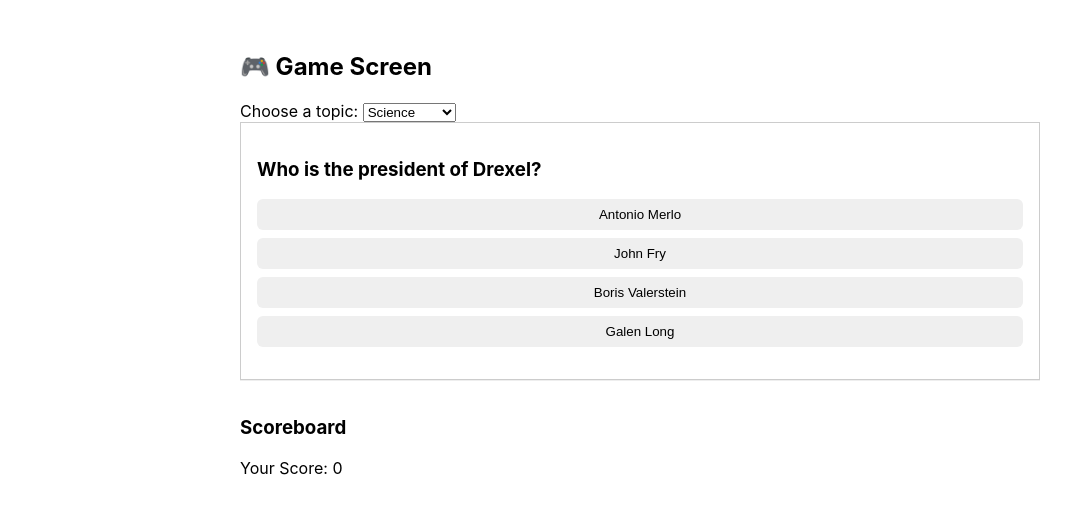
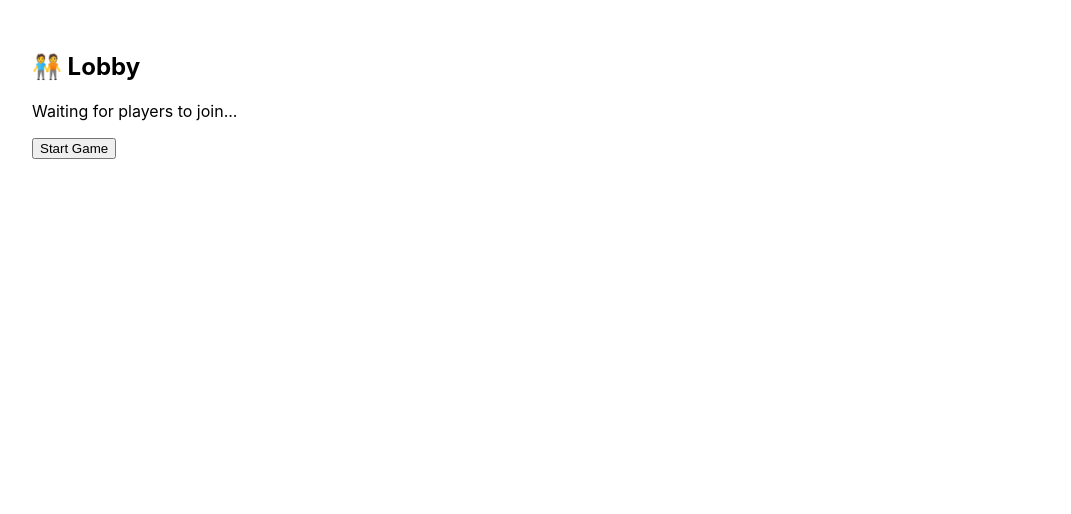
Before and after one commit to ryan5anderson/AITrivia, a React (Create React App) app in the folder frontend/: page /game in a window 1280 px wide. Shown: the top 514 px of the page, without its empty margins (0-1071 px from the left). Built offline with nearby package versions, Linux system fonts and the light colour scheme.

Commit message:
Finish single-player trivia flow (UI + state)

```diff
--- a/frontend/src/App.jsx
+++ b/frontend/src/App.jsx
@@ -1,17 +1,13 @@
 import { BrowserRouter as Router, Routes, Route } from 'react-router-dom';
 import Home from './pages/Home';
-import Login from './pages/Login';
-import Register from './pages/Register';
-import Game from './pages/Game';
+import GameWrapper from './pages/GameWrapper';
 
 function App() {
     return (
         <Router>
             <Routes>
                 <Route path="/" element={<Home />} />
-        <Route path="/login" element={<Login />} />
-        <Route path="/register" element={<Register />} />
-        <Route path="/game" element={<Game />} />
+                <Route path="/game" element={<GameWrapper />} />
             </Routes>
         </Router>
     );
--- /dev/null
+++ b/frontend/src/pages/GameWrapper.jsx
@@ -0,0 +1,28 @@
+import React, { useState } from 'react';
+import Lobby from './Lobby';
+import TopicSelect from './TopicSelect';
+import Game from './Game';
+import Leaderboard from './Leaderboard';
+
+function GameWrapper() {
+    const [gamePhase, setGamePhase] = useState("lobby"); // "lobby" | "topic" | "question" | "leaderboard"
+
+    // TODO: later pass this to child components to update phase
+    const nextPhase = () => {
+        if (gamePhase === "lobby") setGamePhase("topic");
+        else if (gamePhase === "topic") setGamePhase("question");
+        else if (gamePhase === "question") setGamePhase("leaderboard");
+        else setGamePhase("lobby");
+    };
+
+    return (
+        <div>
+            {gamePhase === "lobby" && <Lobby onNext={nextPhase} />}
+            {gamePhase === "topic" && <TopicSelect onNext={nextPhase} />}
+            {gamePhase === "question" && <Game onNext={nextPhase} />}
+            {gamePhase === "leaderboard" && <Leaderboard onNext={nextPhase} />}
+        </div>
+    );
+}
+
+export default GameWrapper;
--- /dev/null
+++ b/frontend/src/pages/Leaderboard.jsx
@@ -0,0 +1,13 @@
+import React from 'react';
+
+function Leaderboard({ onNext }) {
+    return (
+        <div style={{ padding: '2rem' }}>
+            <h2>🏆 Leaderboard</h2>
+            <p>Leaderboard goes here</p>
+            <button onClick={onNext}>Back to Home</button>
+        </div>
+    );
+}
+
+export default Leaderboard;
--- /dev/null
+++ b/frontend/src/pages/Lobby.jsx
@@ -0,0 +1,13 @@
+import React from 'react';
+
+function Lobby({ onNext }) {
+    return (
+        <div style={{ padding: '2rem' }}>
+            <h2>🧑‍🤝‍🧑 Lobby</h2>
+            <p>Waiting for players to join...</p>
+            <button onClick={onNext}>Start Game</button>
+        </div>
+    );
+}
+
+export default Lobby;
--- /dev/null
+++ b/frontend/src/pages/TopicSelect.jsx
@@ -0,0 +1,13 @@
+import React from 'react';
+
+function Lobby({ onNext }) {
+    return (
+        <div style={{ padding: '2rem' }}>
+            <h2>📚 Topic Selection</h2>
+            <p>Topic selection coming soon</p>
+            <button onClick={onNext}>Start Trivia</button>
+        </div>
+    );
+}
+
+export default Lobby;
```
Lines whose indentation alone changed are shown as unchanged.
